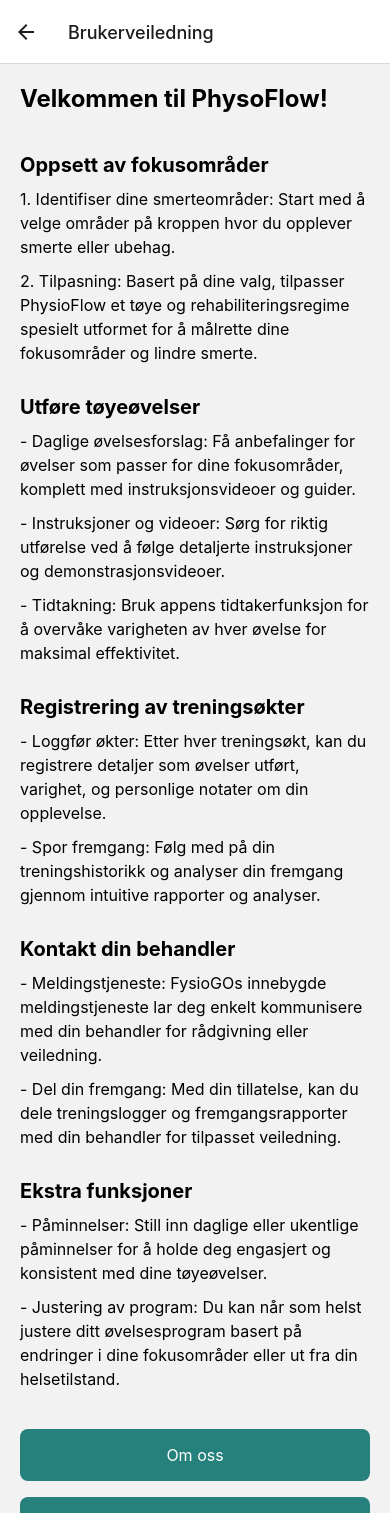
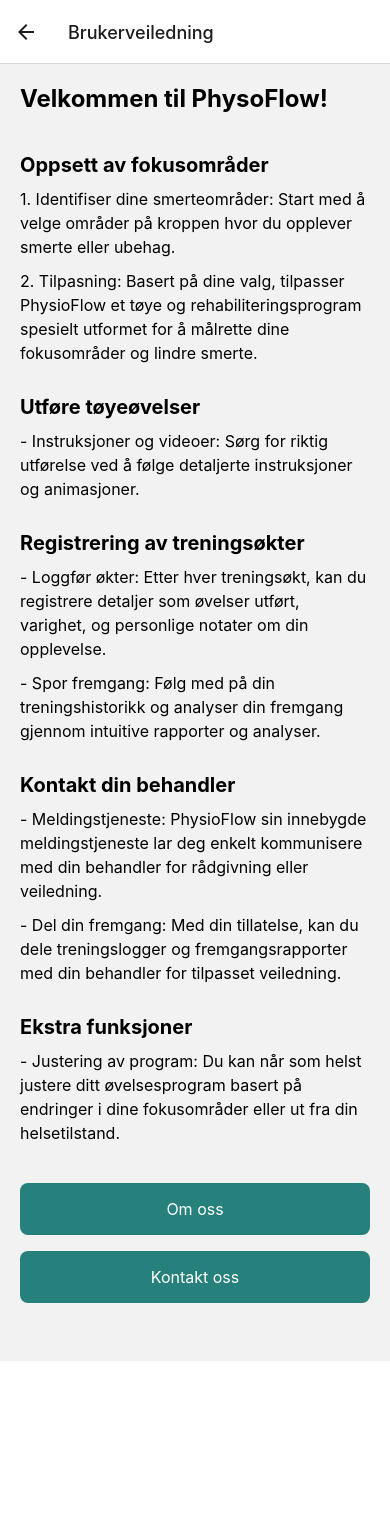
Before and after one commit to TommyS-NO/PhysioFlow-Prototype, a React Native app in the folder frontend/: screen /UserGuideScreen in a window 390 px wide. Shown: the top 1513 px of the page. After the commit the page ends 1361 px from the top, so only its background shows below. Built offline with nearby package versions, Linux system fonts and the light colour scheme; no server answers.

Commit message:
Updated text in user guide

```diff
--- a/frontend/Screens/UserGuideScreen.tsx
+++ b/frontend/Screens/UserGuideScreen.tsx
@@ -29,23 +29,23 @@ const UserGuideScreen: React.FC = () => {
         hvor du opplever smerte eller ubehag.
       </Text>
       <Text style={styles.text}>
-        2. Tilpasning: Basert på dine valg, tilpasser PhysioFlow et tøye og rehabiliteringsregime
+        2. Tilpasning: Basert på dine valg, tilpasser PhysioFlow et tøye og rehabiliteringsprogram
         spesielt utformet for å målrette dine fokusområder og lindre smerte.
       </Text>
 
       <Text style={styles.heading}>Utføre tøyeøvelser</Text>
-      <Text style={styles.text}>
+      {/* <Text style={styles.text}>
         - Daglige øvelsesforslag: Få anbefalinger for øvelser som passer for
         dine fokusområder, komplett med instruksjonsvideoer og guider.
-      </Text>
+      </Text> */}
       <Text style={styles.text}>
         - Instruksjoner og videoer: Sørg for riktig utførelse ved å følge
-        detaljerte instruksjoner og demonstrasjonsvideoer.
+        detaljerte instruksjoner og animasjoner.
       </Text>
-      <Text style={styles.text}>
+      {/* <Text style={styles.text}>
         - Tidtakning: Bruk appens tidtakerfunksjon for å overvåke varigheten av
         hver øvelse for maksimal effektivitet.
-      </Text>
+      </Text> */}
 
       <Text style={styles.heading}>Registrering av treningsøkter</Text>
       <Text style={styles.text}>
@@ -59,7 +59,7 @@ const UserGuideScreen: React.FC = () => {
 
       <Text style={styles.heading}>Kontakt din behandler</Text>
       <Text style={styles.text}>
-        - Meldingstjeneste: FysioGOs innebygde meldingstjeneste lar deg enkelt
+        - Meldingstjeneste: PhysioFlow sin innebygde meldingstjeneste lar deg enkelt
         kommunisere med din behandler for rådgivning eller veiledning.
       </Text>
       <Text style={styles.text}>
@@ -68,10 +68,7 @@ const UserGuideScreen: React.FC = () => {
       </Text>
 
       <Text style={styles.heading}>Ekstra funksjoner</Text>
-      <Text style={styles.text}>
-        - Påminnelser: Still inn daglige eller ukentlige påminnelser for å holde
-        deg engasjert og konsistent med dine tøyeøvelser.
-      </Text>
+
       <Text style={styles.text}>
         - Justering av program: Du kan når som helst justere ditt øvelsesprogram
         basert på endringer i dine fokusområder eller ut fra din helsetilstand.
```
